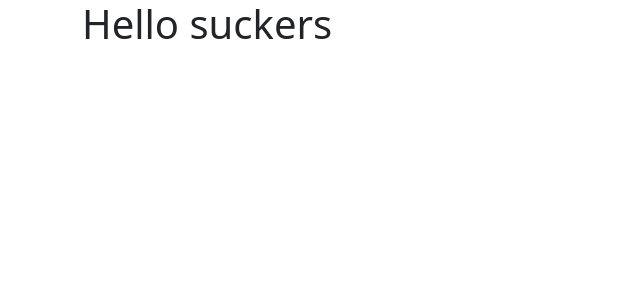
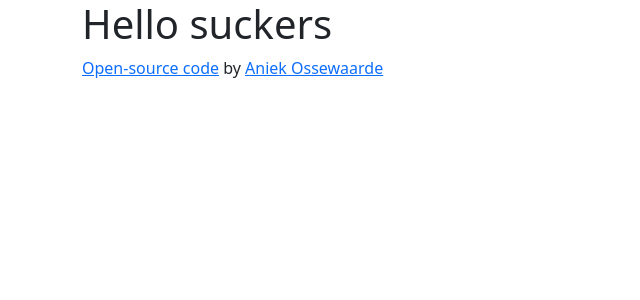
Before and after one commit to aniekossewaarde/final-weather-application-react, a React (Create React App) app: page / in a window 1280 px wide. Shown: the top 300 px of the page, without its empty margins (0-640 px from the left). Built offline with nearby package versions, Linux system fonts and the light colour scheme.

Commit message:
added footer

```diff
--- a/src/App.js
+++ b/src/App.js
@@ -8,6 +8,9 @@ export default function App() {
       <div className="container">
           <header className="App-header">
         <Weather />
+        <footer>
+        <a href='https://github.com/aniekossewaarde/final-weather-application-react' target="_blank">Open-source code</a> by <a href='https://www.linkedin.com/in/aniek-ossewaarde-88a17085/?originalSubdomain=es' target="_blank">Aniek Ossewaarde</a>
+        </footer>
       </header>
       </div>
     </div>
```
